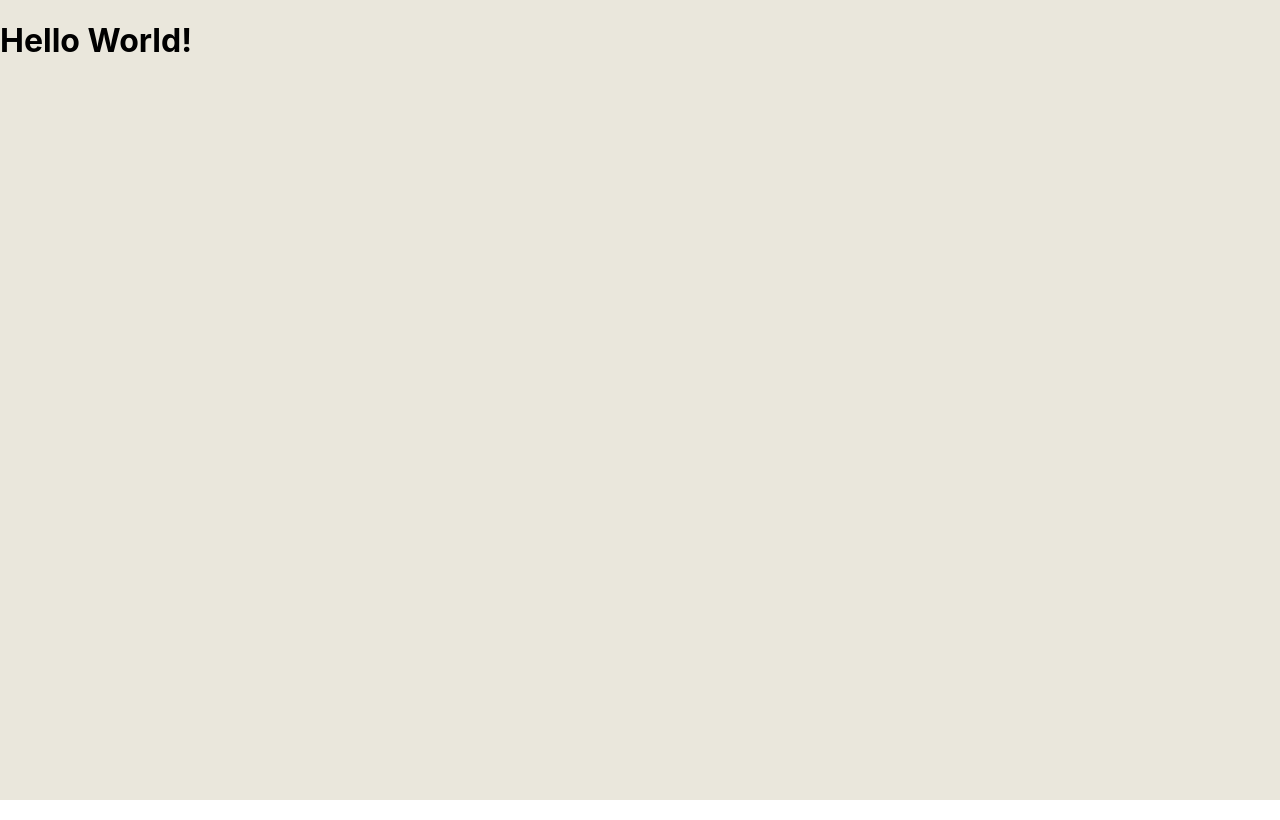
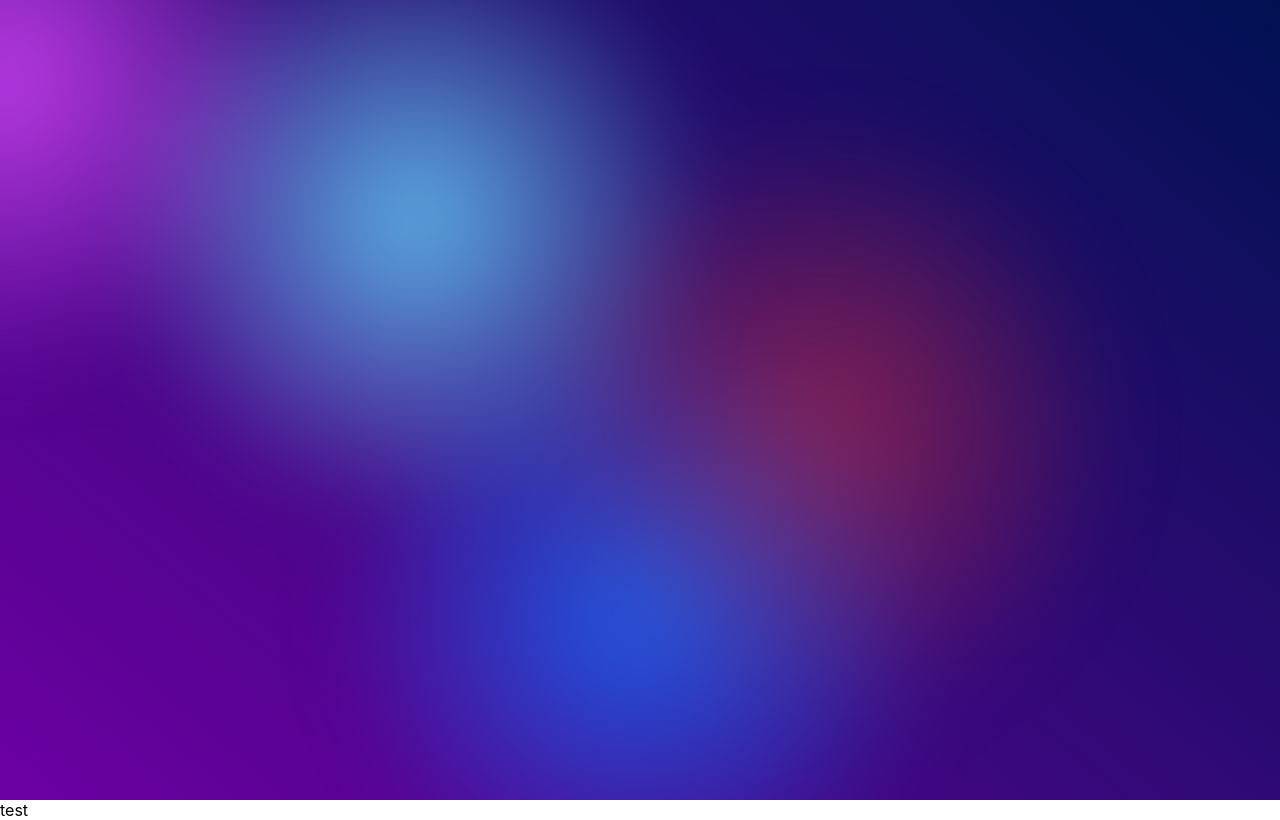
Before and after one commit to bpoe1222/revamped-portfolio, a React (Create React App) app: page / in a window 1280 px wide. Built offline with nearby package versions, Linux system fonts and the light colour scheme.

Commit message:
Added a little CSS

```diff
--- a/src/App.js
+++ b/src/App.js
@@ -3,9 +3,19 @@
 
 function App() {
   return (
-    <div className="App">
-      <h1>Hello World!</h1>
+    <div>
+      <div className="gradient-bg">
+      <div className='gradients-container'>
+        <div className='g1'></div>
+        <div className='g2'></div>
+        <div className='g3'></div>
+        <div className='g4'></div>
+        <div className='g5'></div>
+      </div>
     </div>
+    <div className='super-big'>test</div>
+    </div>
+
   );
 }
 
--- a/src/index.scss
+++ b/src/index.scss
@@ -5,6 +5,194 @@
   --main-accent: #8E8D8A;
   --main-pop: #E85A4F;
   --secondary-pop: #E98074;
+  --color-bg1: rgb(108, 0, 162);
+  --color-bg2: rgb(0, 17, 82);
+  --color1: 18, 113, 255;
+  --color2: 221, 74, 255;
+  --color3: 100, 220, 255;
+  --color4: 200, 50, 50;
+  --color5: 180, 180, 50;
+  --color-interactive: 140, 100, 255;
+  --circle-size: 80%;
+  --blending: hard-light;
+}
+
+html, body {
+  font-family: 'Dongle', sans-serif;
+  margin: 0;
+  padding: 0;
+}
+
+.text-container {
+  z-index: 100;
+  width: 100vw;
+  height: 100vh;
+  display: flex;
+  position: absolute;
+  top: 0;
+  left: 0;
+  justify-content: center;
+  align-items: center;
+  font-size: 96px;
+  color: white;
+  opacity: 0.8;
+  user-select: none;
+  text-shadow: 1px 1px rgba(0,0,0,0.1);
+}
+
+:root {
+
+}
+
+@keyframes moveInCircle {
+  0% {
+    transform: rotate(0deg);
+  }
+  50% {
+    transform: rotate(180deg);
+  }
+  100% {
+    transform: rotate(360deg);
+  }
+}
+
+@keyframes moveVertical {
+  0% {
+    transform: translateY(-50%);
+  }
+  50% {
+    transform: translateY(50%);
+  }
+  100% {
+    transform: translateY(-50%);
+  }
+}
+
+@keyframes moveHorizontal {
+  0% {
+    transform: translateX(-50%) translateY(-10%);
+  }
+  50% {
+    transform: translateX(50%) translateY(10%);
+  }
+  100% {
+    transform: translateX(-50%) translateY(-10%);
+  }
+}
+
+
+.gradient-bg {
+  width: 100vw;
+  height: 100vh;
+  position: relative;
+  overflow: hidden;
+  background: linear-gradient(40deg, var(--color-bg1), var(--color-bg2));
+  top: 0;
+  left: 0;
+
+  svg {
+    display: none;
+  }
+
+
+  .gradients-container {
+    filter: url(#goo) blur(40px) ;
+    width: 100%;
+    height: 100%;
+  }
+
+  .g1 {
+    position: absolute;
+    background: radial-gradient(circle at center, rgba(var(--color1), 0.8) 0, rgba(var(--color1), 0) 50%) no-repeat;
+    mix-blend-mode: var(--blending);
+
+    width: var(--circle-size);
+    height: var(--circle-size);
+    top: calc(50% - var(--circle-size) / 2);
+    left: calc(50% - var(--circle-size) / 2);
+
+    transform-origin: center center;
+    animation: moveVertical 30s ease infinite;
+
+    opacity: 1;
+  }
+
+  .g2 {
+    position: absolute;
+    background: radial-gradient(circle at center, rgba(var(--color2), 0.8) 0, rgba(var(--color2), 0) 50%) no-repeat;
+    mix-blend-mode: var(--blending);
+
+    width: var(--circle-size);
+    height: var(--circle-size);
+    top: calc(50% - var(--circle-size) / 2);
+    left: calc(50% - var(--circle-size) / 2);
+
+    transform-origin: calc(50% - 400px);
+    animation: moveInCircle 20s reverse infinite;
+
+    opacity: 1;
+  }
+
+  .g3 {
+    position: absolute;
+    background: radial-gradient(circle at center, rgba(var(--color3), 0.8) 0, rgba(var(--color3), 0) 50%) no-repeat;
+    mix-blend-mode: var(--blending);
+
+    width: var(--circle-size);
+    height: var(--circle-size);
+    top: calc(50% - var(--circle-size) / 2 + 200px);
+    left: calc(50% - var(--circle-size) / 2 - 500px);
+
+    transform-origin: calc(50% + 400px);
+    animation: moveInCircle 40s linear infinite;
+
+    opacity: 1;
+  }
+
+  .g4 {
+    position: absolute;
+    background: radial-gradient(circle at center, rgba(var(--color4), 0.8) 0, rgba(var(--color4), 0) 50%) no-repeat;
+    mix-blend-mode: var(--blending);
+
+    width: var(--circle-size);
+    height: var(--circle-size);
+    top: calc(50% - var(--circle-size) / 2);
+    left: calc(50% - var(--circle-size) / 2);
+
+    transform-origin: calc(50% - 200px);
+    animation: moveHorizontal 40s ease infinite;
+
+    opacity: 0.7;
+  }
+
+  .g5 {
+    position: absolute;
+    background: radial-gradient(circle at center, rgba(var(--color5), 0.8) 0, rgba(var(--color5), 0) 50%) no-repeat;
+    mix-blend-mode: var(--blending);
+
+    width: calc(var(--circle-size) * 2);
+    height: calc(var(--circle-size) * 2);
+    top: calc(50% - var(--circle-size));
+    left: calc(50% - var(--circle-size));
+
+    transform-origin: calc(50% - 800px) calc(50% + 200px);
+    animation: moveInCircle 20s ease infinite;
+
+    opacity: 1;
+  }
+
+  .interactive {
+    position: absolute;
+    background: radial-gradient(circle at center, rgba(var(--color-interactive), 0.8) 0, rgba(var(--color-interactive), 0) 50%) no-repeat;
+    mix-blend-mode: var(--blending);
+
+    width: 100%;
+    height: 100%;
+    top: -50%;
+    left: -50%;
+
+    opacity: 0.7;
+  }
 }
 
 body {
```
